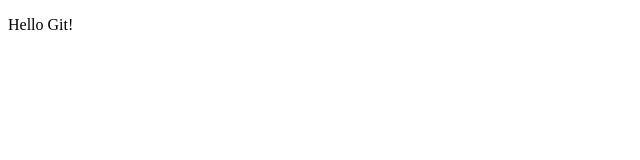
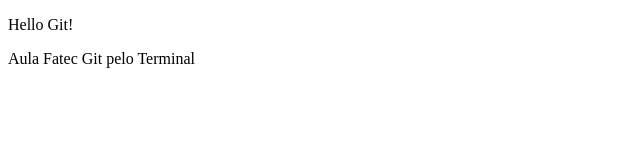
Before and after one commit to joaonascimento-dev/aulaGIT, a plain HTML site: page index.html in a window 1280 px wide. Shown: the whole page, without its empty margins (0-640 px from the left). Drawn offline with Linux system fonts and the light colour scheme.

Commit message:
Subido no online e alteração index

```diff
--- a/index.html
+++ b/index.html
@@ -6,5 +6,6 @@
 </head>
 <body>
     <p>Hello Git!</p>
+    <p>Aula Fatec Git pelo Terminal</p>
 </body>
 </html>
```
